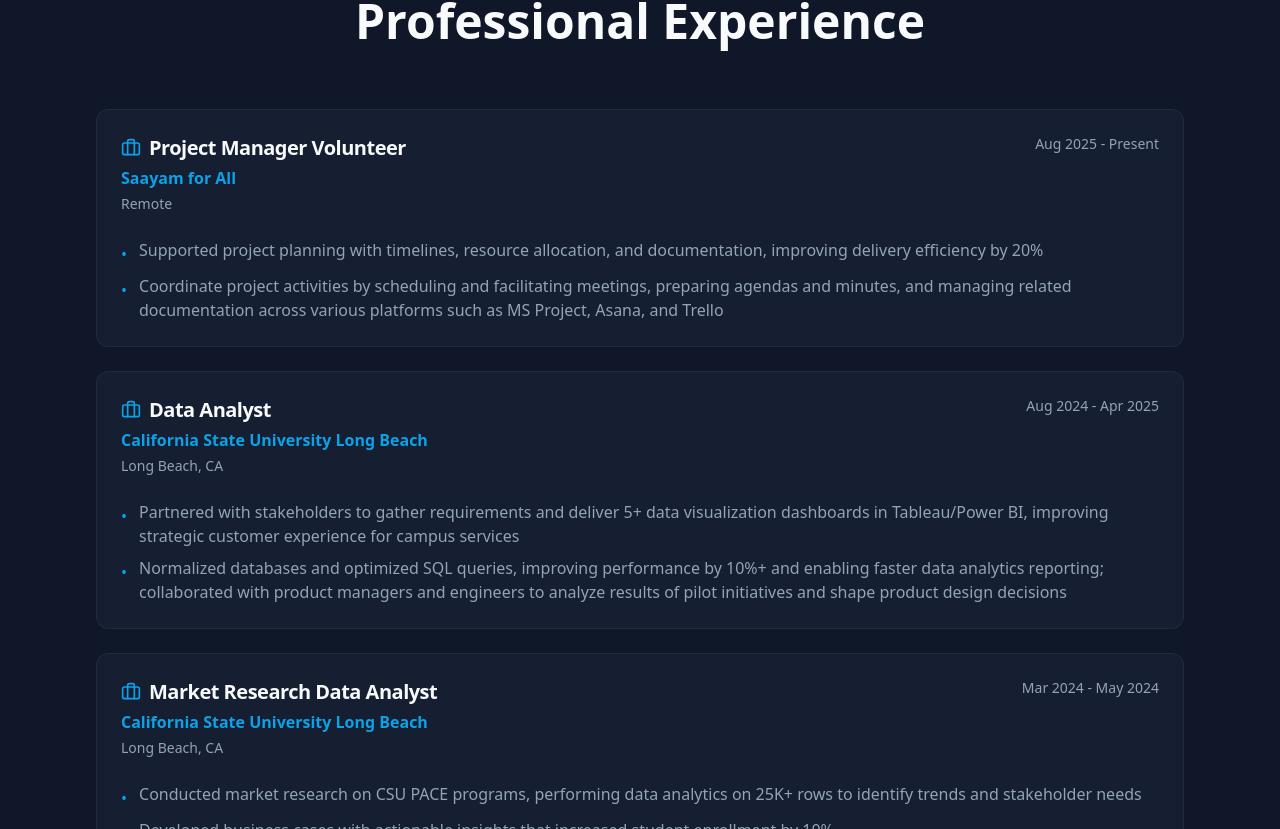
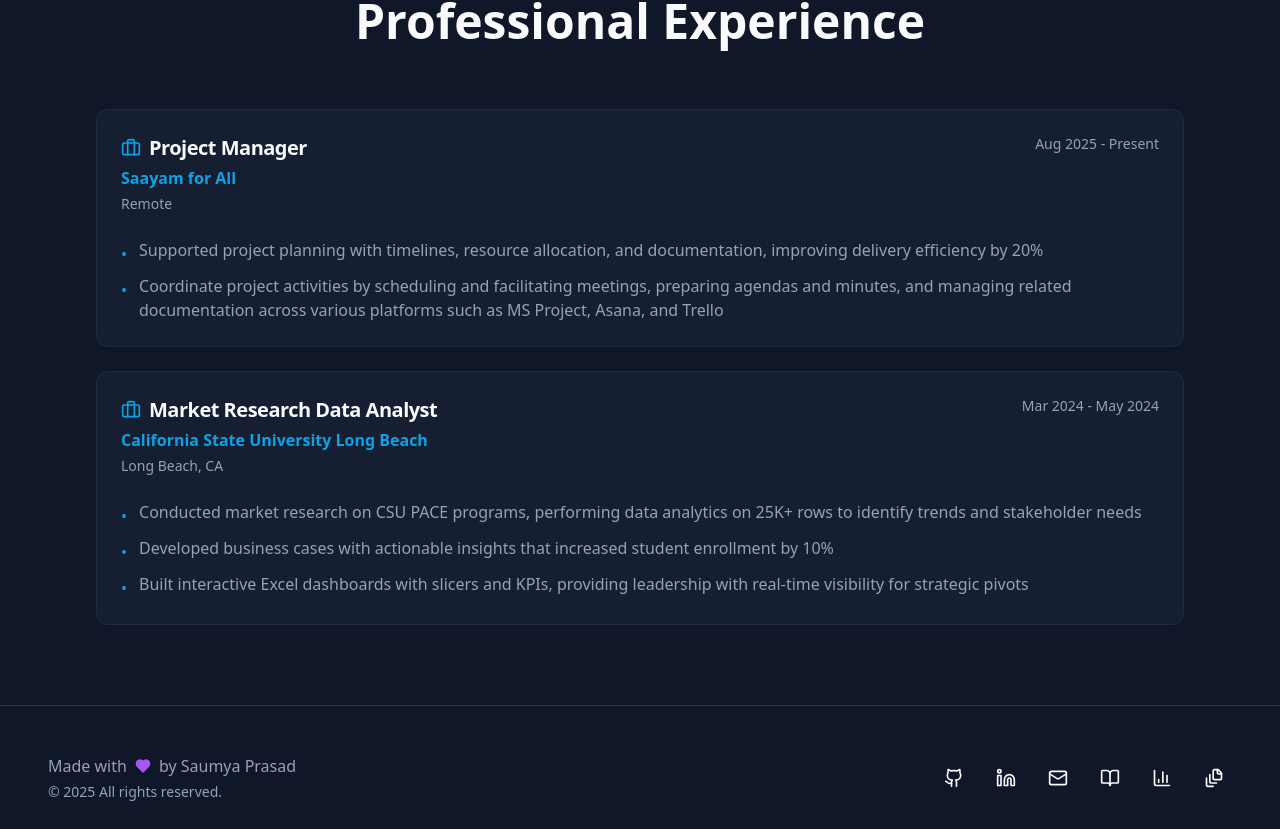
Before and after one commit to saumyaprasad07/Lovable-Portfolio-Website, a React (Vite) app: page /career in a window 1280 px wide. Shown: the part 697-1526 px from the top of the page. Built offline with nearby package versions, Linux system fonts and the light colour scheme; the HTML template or start-up script is replaced by a standard one.

Commit message:
remove exp

```diff
--- a/src/components/Experience.tsx
+++ b/src/components/Experience.tsx
@@ -2,17 +2,11 @@ import { Briefcase } from "lucide-react";
 import { Card, CardContent, CardDescription, CardHeader, CardTitle } from "@/components/ui/card";
 const Experience = () => {
   const experiences = [{
-    title: "Project Manager Volunteer",
+    title: "Project Manager",
     company: "Saayam for All",
     location: "Remote",
     duration: "Aug 2025 - Present",
     responsibilities: ["Supported project planning with timelines, resource allocation, and documentation, improving delivery efficiency by 20%", "Coordinate project activities by scheduling and facilitating meetings, preparing agendas and minutes, and managing related documentation across various platforms such as MS Project, Asana, and Trello"]
-  }, {
-    title: "Data Analyst",
-    company: "California State University Long Beach",
-    location: "Long Beach, CA",
-    duration: "Aug 2024 - Apr 2025",
-    responsibilities: ["Partnered with stakeholders to gather requirements and deliver 5+ data visualization dashboards in Tableau/Power BI, improving strategic customer experience for campus services", "Normalized databases and optimized SQL queries, improving performance by 10%+ and enabling faster data analytics reporting; collaborated with product managers and engineers to analyze results of pilot initiatives and shape product design decisions"]
   }, {
     title: "Market Research Data Analyst",
     company: "California State University Long Beach",
@@ -28,7 +22,6 @@ const Experience = () => {
           </h2>
 
         </div>
-
         <div className="space-y-6">
           {experiences.map((exp, index) => <Card key={index} className="glass-card hover:shadow-lg transition-all animate-fade-in">
               <CardHeader>
```
